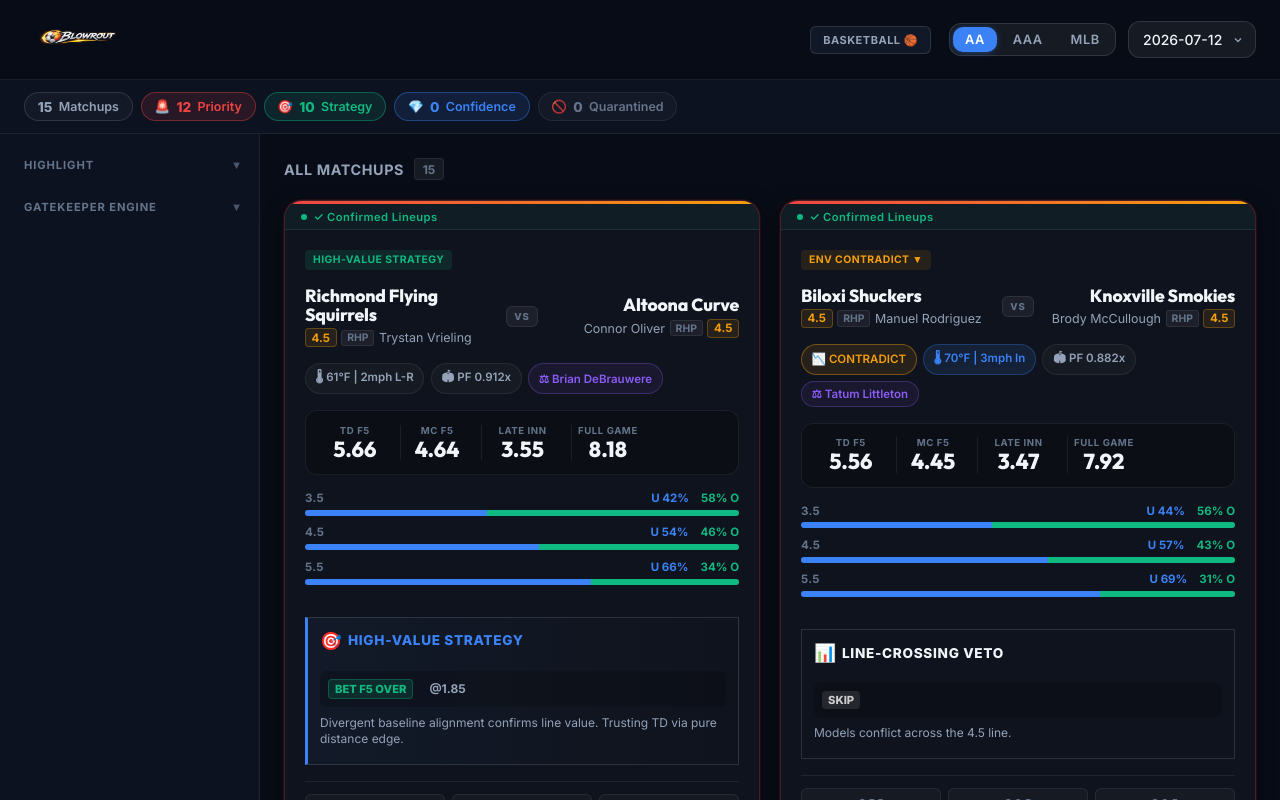
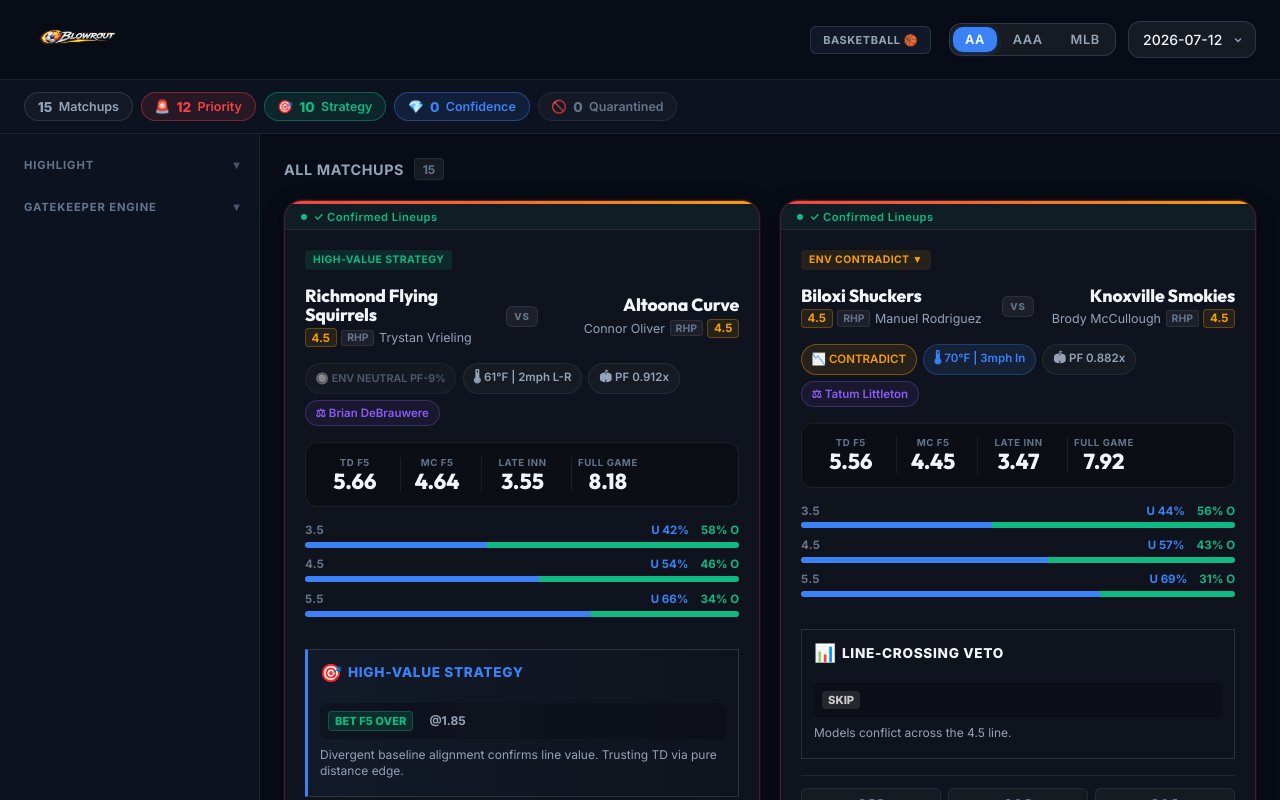
Before and after one commit to kadafs/baseball-dashboard, a React (Vite) app: page / in a window 1280 px wide. Both pictures are taken after a click on the button "AA". Shown: the top 800 px of the page. Built offline with nearby package versions, Linux system fonts and the light colour scheme.

Commit message:
feat: add visualization and reporting for MLB environment signal logic

```diff
--- a/src/App.jsx
+++ b/src/App.jsx
@@ -118,28 +118,37 @@ function EnvironmentRow({ env, isPriority, reasons }) {
   const envDisplay = env.env_display;
   const chips = [];
 
-  // Layer 2: ENV signal chip — replaces old ±% effective_pf badge
-  if (envDisplay && envDisplay.signal !== 'NEUTRAL') {
+  // Layer 2: ENV signal chip — always shown to reflect pure core architecture
+  const envSignal  = envDisplay?.signal || 'NEUTRAL';
+  if (envSignal !== 'NEUTRAL') {
     const sigClass = {
       'STRONG_CONFIRM':    'env-strong-confirm',
       'CONFIRM':           'env-confirm',
       'CONTRADICT':        'env-contradict',
       'STRONG_CONTRADICT': 'env-strong-contradict',
-    }[envDisplay.signal] || 'extreme-weather';
+    }[envSignal] || 'extreme-weather';
     const icon = envDisplay.lean === 'OVER' ? '📈' : '📉';
     const parts = [];
     if (envDisplay.park_flag    !== 'NEUTRAL') parts.push(`Park: ${envDisplay.park_flag}`);
     if (envDisplay.weather_flag !== 'NEUTRAL') parts.push(`Wx: ${envDisplay.weather_flag}`);
     if (envDisplay.umpire_flag  !== 'NEUTRAL') parts.push(`Ump: ${envDisplay.umpire_flag}`);
-    const tooltip = parts.join(' | ') || envDisplay.signal;
+    const tooltip = parts.join(' | ') || envSignal;
     chips.push(
       <span key="env-sig" className={`env-chip ${sigClass}`} title={tooltip}>
-        {icon} {envDisplay.signal.replace(/_/g, ' ')}
+        {icon} {envSignal.replace(/_/g, ' ')}
+      </span>
+    );
+  } else {
+    // Neutral — show muted indicator so the Layer 2 analysis is always visible
+    const pf   = env.park_factor || 1.0;
+    const pfStr = pf !== 1.0 ? ` PF${pf > 1 ? '+' : ''}${((pf - 1)*100).toFixed(0)}%` : '';
+    chips.push(
+      <span key="env-neutral" className="env-chip env-neutral" title="ENV filters: all within normal thresholds">
+        🔘 ENV NEUTRAL{pfStr}
       </span>
     );
   }
 
-  // Weather chip — now purely informational (not applied to core model)
   if (weather) {
     let windClass = '';
     if (weather.wind_dir === 'Out') windClass = 'wind-out';
@@ -343,8 +352,8 @@ function Sidebar({ filters, onToggle, games }) {
   const counts = {
     priority: games.filter(g => classifyGame(g).isPriority).length,
     weather:  games.filter(g => {
-                const env = g.environment;
-                return env.effective_pf && Math.abs((env.effective_pf - 1.0) * 100) >= 5.0;
+                const sig = g.environment?.env_display?.signal;
+                return sig && sig !== 'NEUTRAL';
               }).length,
     strategy: countGkCategory(games, 'High-Value Strategy'),
     confidence: countGkCategory(games, 'High-Confidence'),
@@ -352,8 +361,8 @@ function Sidebar({ filters, onToggle, games }) {
   };
 
   const filterItems = [
-    { key: 'priority', label: 'Priority Games', dot: 'dot-priority', count: counts.priority },
-    { key: 'weather',  label: 'Extreme Weather', dot: 'dot-weather',  count: counts.weather },
+    { key: 'priority', label: 'Priority Games',     dot: 'dot-priority', count: counts.priority },
+    { key: 'weather',  label: 'ENV Signal Active',  dot: 'dot-weather',  count: counts.weather },
   ];
   const gkItems = [
     { key: 'strategy',  label: 'High-Value Strategy', dot: 'dot-over', count: counts.strategy },
--- a/src/index.css
+++ b/src/index.css
@@ -593,6 +593,13 @@ body {
   font-weight: 700;
   box-shadow: 0 0 8px rgba(239,68,68,0.2);
 }
+.env-chip.env-neutral {
+  border-color: var(--border);
+  background: rgba(255,255,255,0.03);
+  color: var(--text-3);
+  font-size: 0.67rem;
+  opacity: 0.75;
+}
 
 /* ── Projections Grid ───────────────────────────────────────── */
 .proj-grid {
```
Also changed, not shown: 1 other file (tests, documents, lock files or other folders).
